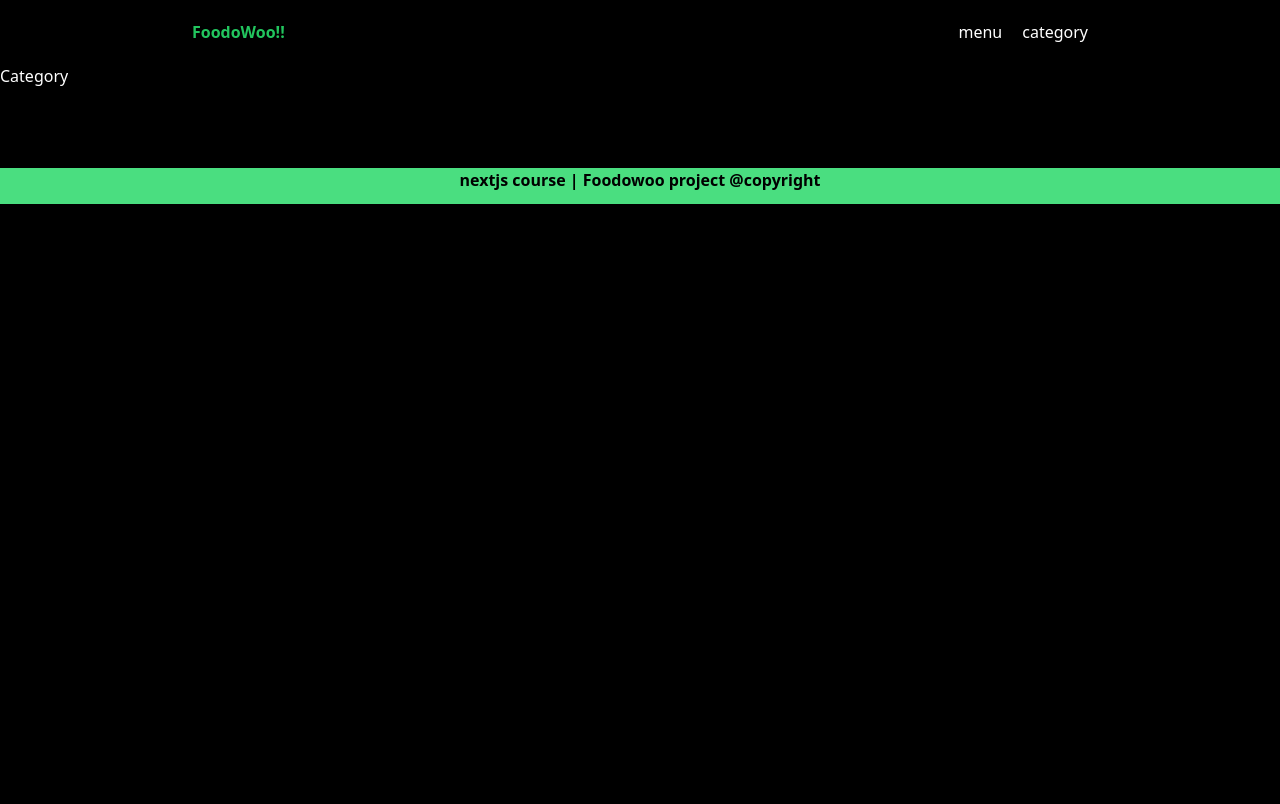
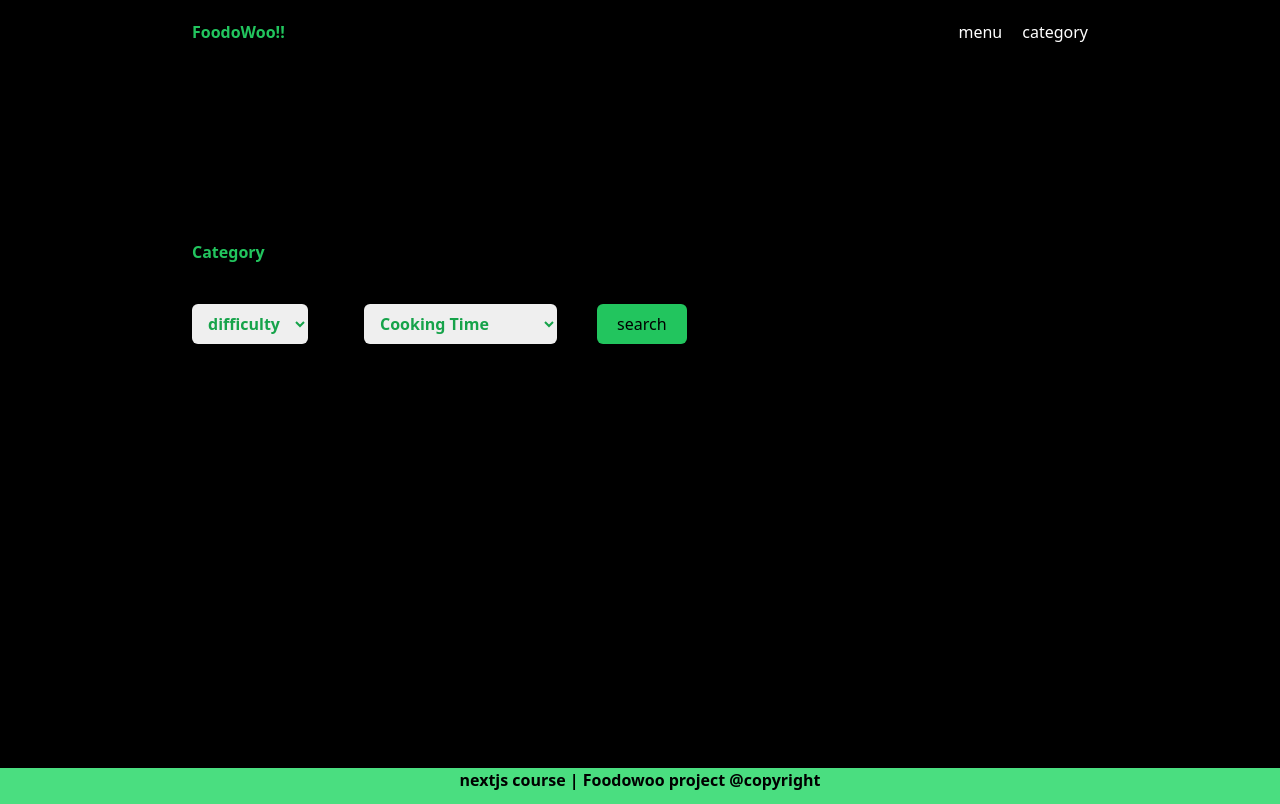
Before and after one commit to amiof/foodshop, a Next.js app: page /category in a window 1280 px wide. Built offline with nearby package versions, Linux system fonts and the light colour scheme.

Commit message:
add selector and router in category page

```diff
--- a/components/layout/Layout.js
+++ b/components/layout/Layout.js
@@ -20,7 +20,7 @@ function Layout({ children }) {
         </div>
       </header>
       <div className="min-h-full flex flex-col">
-        <div className="mb-20">{children}</div>
+        <div className="mb-20 flex-grow">{children}</div>
         <footer className="text-center bg-green-400  h-9 text-black font-bold mt-auto ">
           <span className="my-auto"> nextjs course | Foodowoo project @copyright </span>
         </footer>
--- a/components/template/CategoryPage.js
+++ b/components/template/CategoryPage.js
@@ -1,7 +1,50 @@
-import React from "react";
+import { useRouter } from "next/router";
+import React, { useState } from "react";
 
 const CategoryPage = () => {
-  return <div className="text-white">Category</div>;
+  const [query, setQuery] = useState({ difficulty: "", time: "" });
+  const router = useRouter();
+  const chengeHandler = (e) => {
+    setQuery({ ...query, [e.target.name]: e.target.value });
+  };
+  const clickHandler = () => {
+    router.push({ pathname: "/category", query });
+  };
+  return (
+    <div className="text-white max-w-4xl  mx-auto mt-44 min-h-[calc(100vh-22rem)]">
+      <h1 className="font-bold text-green-500">Category</h1>
+      <div className="mt-10">
+        <select
+          className="text-green-600 font-bold px-3 py-2 rounded-md"
+          name="difficulty"
+          onChange={chengeHandler}
+          value={query.difficulty}
+        >
+          <option value="">difficulty</option>
+          <option value="easy">Easy</option>
+          <option value="medium">Medium</option>
+          <option value="hard">Hard</option>
+        </select>
+        <select
+          className="text-green-600 font-bold ml-14 px-3 py-2 rounded-md"
+          name="time"
+          onChange={chengeHandler}
+          value={query.time}
+        >
+          <option value="">Cooking Time</option>
+          <option value="more">More tham 30 min </option>
+          <option value="less">Letter than 30 min </option>
+        </select>
+        <button
+          className="ml-10 bg-green-500 py-2 px-5 rounded-md text-black"
+          onClick={clickHandler}
+        >
+          {" "}
+          search{" "}
+        </button>
+      </div>
+    </div>
+  );
 };
 
 export default CategoryPage;
```
